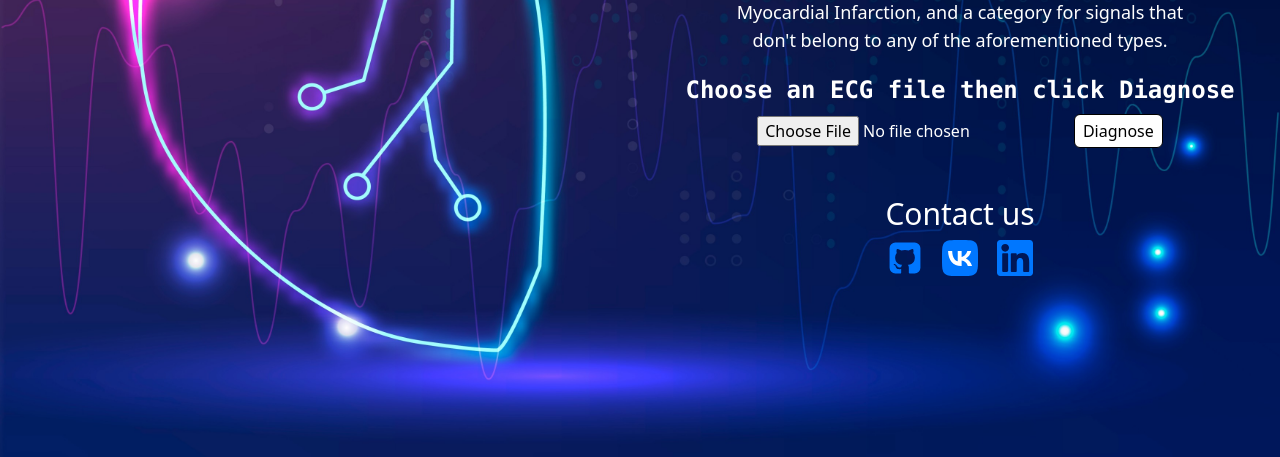
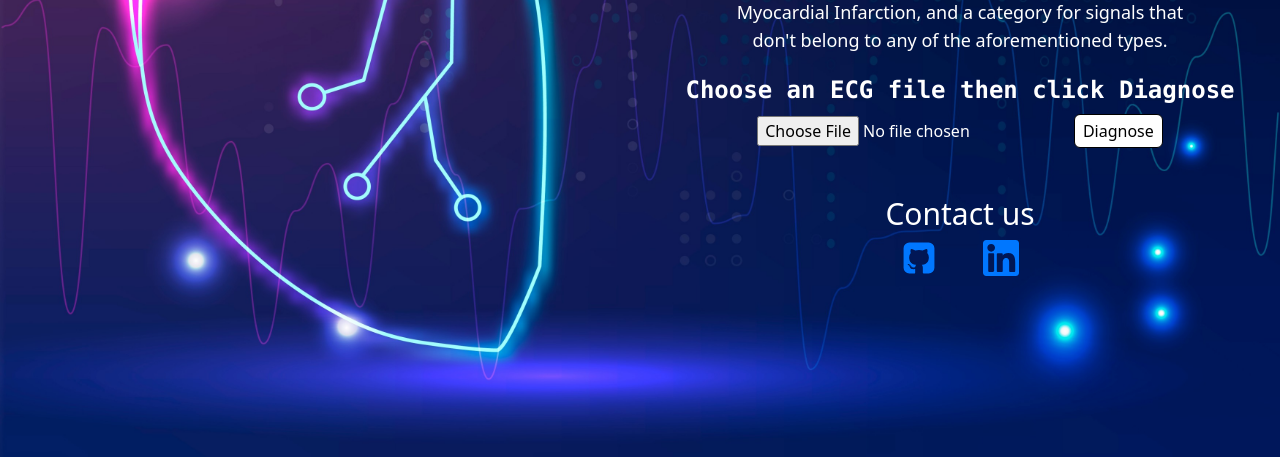
Before and after one commit to Salar-Sali/letiecgclassifier, a Flask app: page / in a window 1280 px wide. Shown: the part 343-800 px from the top of the page. Run offline with Flask 2, Linux system fonts and the light colour scheme.

Commit message:
email removed

```diff
--- a/templates/index.html
+++ b/templates/index.html
@@ -57,10 +57,6 @@
           <a href="https://github.com/Salar-Sali" target="_blank">
             <img src="../static/gh.svg" alt="github" class="w-6 h-6 md:w-9 md:h-9" />
           </a>
-          <!-- email -->
-          <a href="https://vk.com/salar97" target="_blank">
-            <img src="../static/vk.svg" alt="github" class="w-6 h-6 md:w-9 md:h-9" />
-          </a>
           <!-- linkedIn -->
           <a href="https://www.linkedin.com/in/salarsali197/" target="_blank">
             <img src="../static/linked.svg" alt="linkedIn" class="w-6 h-6 md:w-9 md:h-9" />
--- a/templates/result.html
+++ b/templates/result.html
@@ -57,10 +57,7 @@
           <a href="https://github.com/Salar-Sali" target="_blank">
             <img src="../static/gh.svg" alt="github" class="w-6 h-6 md:w-9 md:h-9" />
           </a>
-          <!-- email -->
-          <a href="https://vk.com/salar97" target="_blank">
-            <img src="../static/vk.svg" alt="vk" class="w-6 h-6 md:w-9 md:h-9" />
-          </a>
+
           <!-- linkedIn -->
           <a href="https://www.linkedin.com/in/salarsali197/" target="_blank">
             <img src="../static/linked.svg" alt="linkedIn" class="w-6 h-6 md:w-9 md:h-9" />
--- a/templates/unValidData.html
+++ b/templates/unValidData.html
@@ -62,10 +62,7 @@
           <a href="https://github.com/Salar-Sali" target="_blank">
             <img src="../static/gh.svg" alt="github" class="w-6 h-6 md:w-9 md:h-9" />
           </a>
-          <!-- email -->
-          <a href="https://vk.com/salar97" target="_blank">
-            <img src="../static/vk.svg" alt="vk" class="w-6 h-6 md:w-9 md:h-9" />
-          </a>
+
           <!-- linkedIn -->
           <a href="https://www.linkedin.com/in/salarsali197/" target="_blank">
             <img src="../static/linked.svg" alt="linkedIn" class="w-6 h-6 md:w-9 md:h-9" />
```
